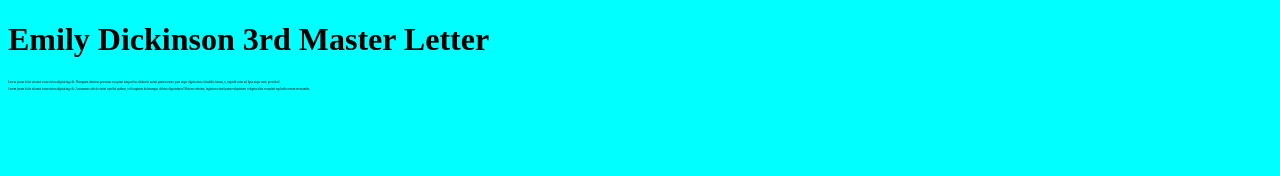
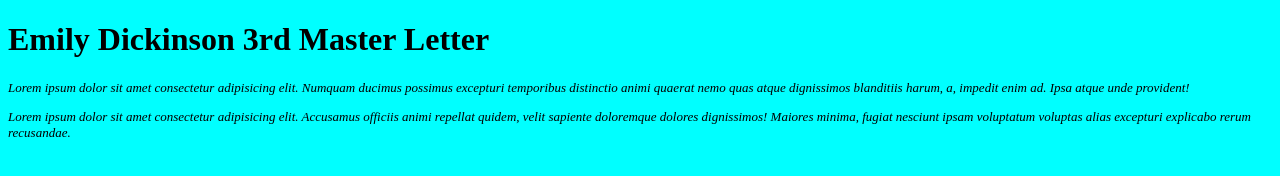
Before and after one commit to mar474/MasterLetters, a plain HTML site: page Index.html in a window 1280 px wide. Drawn offline with Linux system fonts and the light colour scheme.

Commit message:
changed font style and font size

```diff
--- a/style.css
+++ b/style.css
@@ -3,5 +3,6 @@
 }
 
 p {
-    font-size: 3px;
+    font-size: small;
+    font-style: italic;
 }
```
